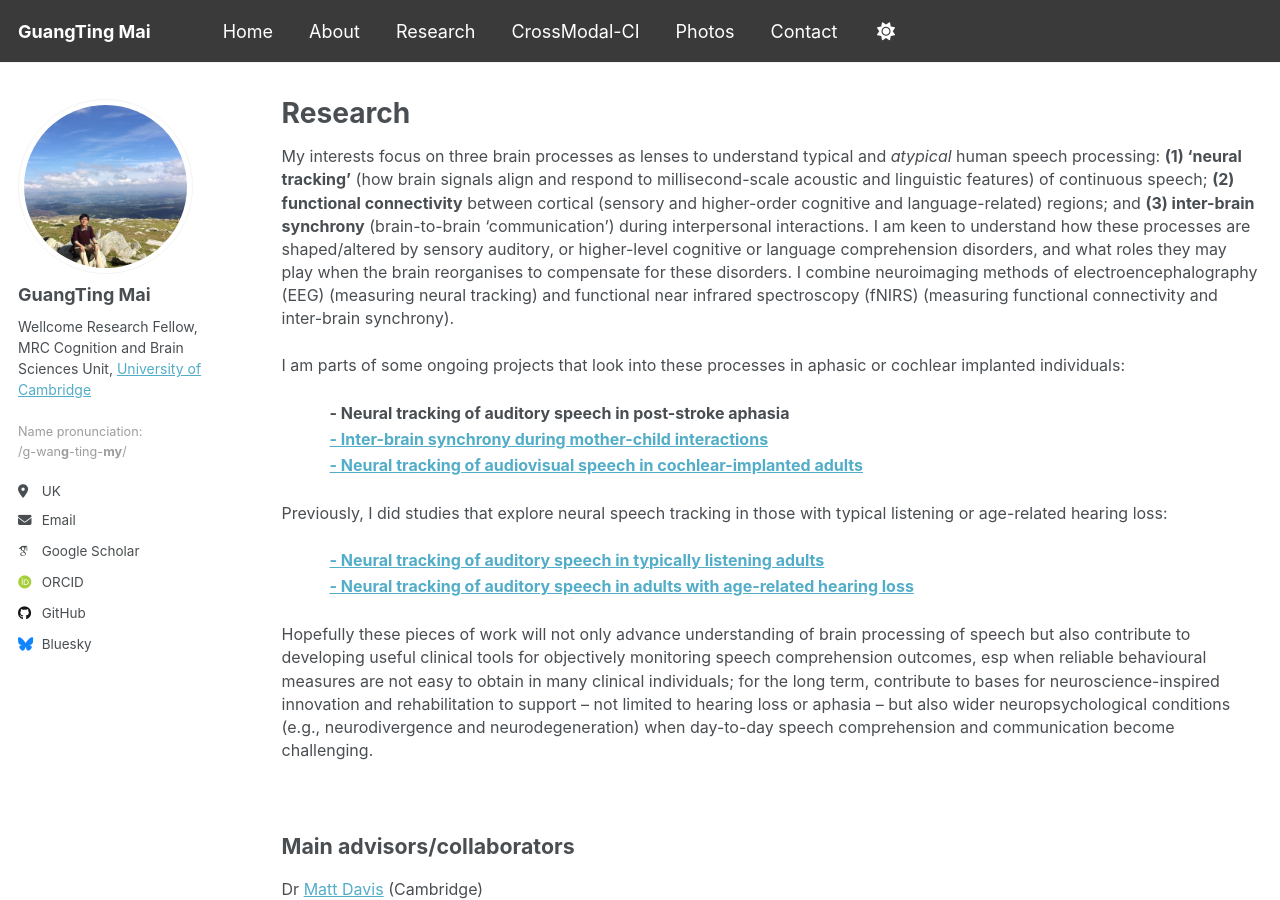
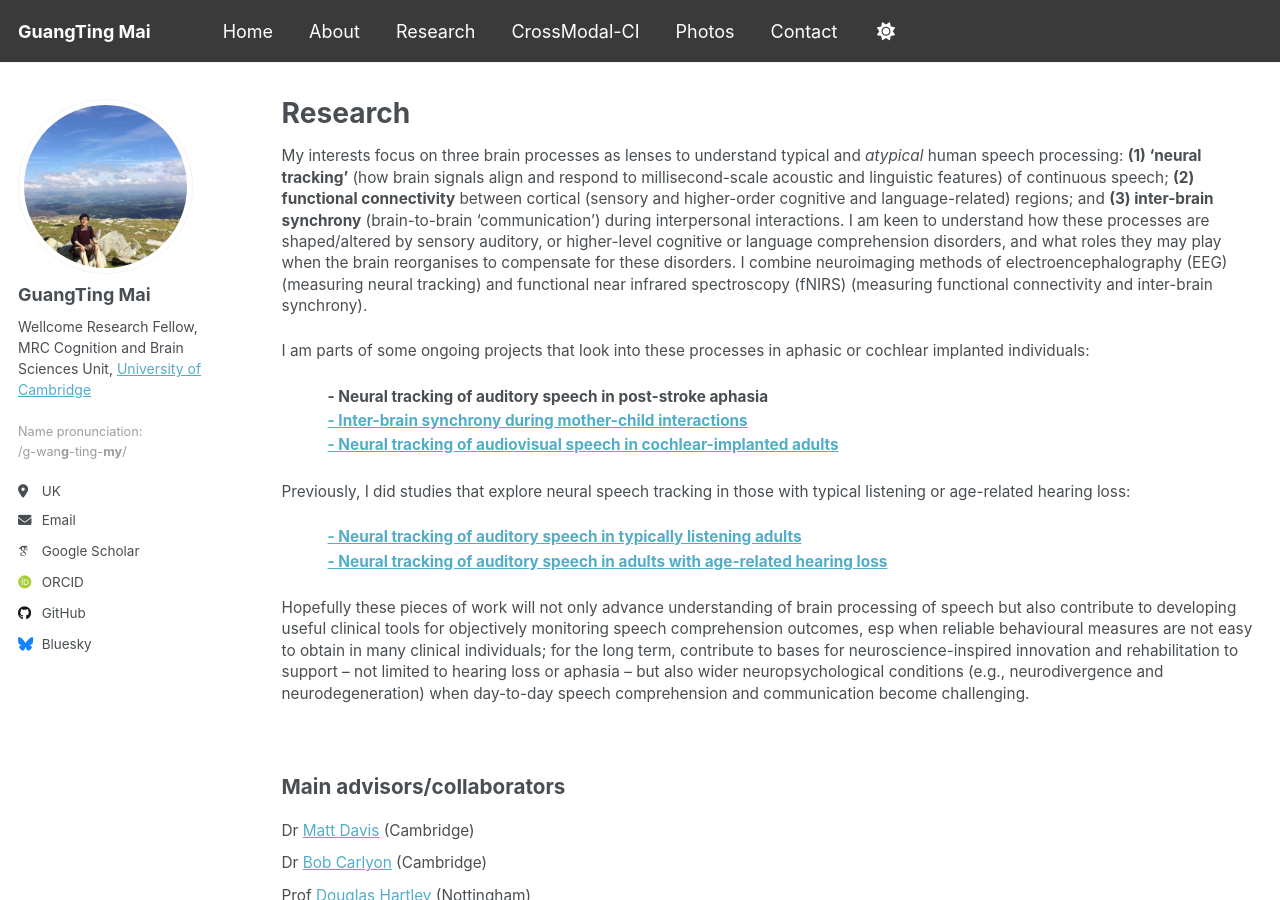
Before and after one commit to guangtingmai/guangtingmai.github.io, a Jekyll site: the page built from _pages/research.html, in a window 1280 px wide and 900 px high. Built offline with Jekyll 4.4.1, drawn with Linux system fonts in a browser that asks for light colours; some web fonts are replaced.

Commit message:
Update research.html

```diff
--- a/_pages/research.html
+++ b/_pages/research.html
@@ -4,7 +4,7 @@
 permalink: /research/
 author_profile: true
 ---
-<p><span style="font-size: 12pt;line-height: 1.45;display: block;margin-bottom: 0.18vh">My interests focus on three brain processes as lenses to
+<p><span style="font-size: 11.5pt;line-height: 1.4;display: block;margin-bottom: 0.18vh">My interests focus on three brain processes as lenses to
   understand typical and <i>atypical</i> human speech processing: <strong>(1) ‘neural tracking’</strong> (how brain signals align and respond to millisecond-scale acoustic
   and linguistic features) of continuous speech; <strong>(2) functional connectivity</strong> between cortical (sensory and higher-order cognitive and
   language-related) regions; and <strong>(3) inter-brain synchrony</strong> (brain-to-brain ‘communication’) during interpersonal interactions.
@@ -12,18 +12,18 @@
   and what roles they may play when the brain reorganises to compensate for these disorders. I combine neuroimaging methods of
   electroencephalography (EEG) (measuring neural tracking) and functional near infrared spectroscopy (fNIRS)
   (measuring functional connectivity and inter-brain synchrony).</span></p>
-<p><span style="font-size: 12pt;line-height: 1.45;display: block;margin-bottom: 0.15vh">I am parts of some ongoing projects that look into these processes in aphasic or cochlear implanted individuals:</span></p>
+<p><span style="font-size: 11.5pt;line-height: 1.4;display: block;margin-bottom: 0.15vh">I am parts of some ongoing projects that look into these processes in aphasic or cochlear implanted individuals:</span></p>
 <p>
-  <span style="font-size: 12pt;line-height: 1.6;display: block;margin-bottom: 0.05vh">&emsp;&emsp;&emsp;<strong>- Neural tracking of auditory speech in post-stroke aphasia</strong></span>
-  <span style="font-size: 12pt;line-height: 1.6;display: block;margin-bottom: 0.05vh">&emsp;&emsp;&emsp;<a href="https://guangtingmai.github.io/interbrain-sync/"><strong>- Inter-brain synchrony during mother-child interactions</strong></a></span>
-  <span style="font-size: 12pt;line-height: 1.6;display: block;margin-bottom: 0.15vh">&emsp;&emsp;&emsp;<a href="https://guangtingmai.github.io/crossmodal-ci/"><strong>- Neural tracking of audiovisual speech in cochlear-implanted adults</strong></a></span>
+  <span style="font-size: 11.5pt;line-height: 1.55;display: block;margin-bottom: 0.05vh">&emsp;&emsp;&emsp;<strong>- Neural tracking of auditory speech in post-stroke aphasia</strong></span>
+  <span style="font-size: 11.5pt;line-height: 1.55;display: block;margin-bottom: 0.05vh">&emsp;&emsp;&emsp;<a href="https://guangtingmai.github.io/interbrain-sync/"><strong>- Inter-brain synchrony during mother-child interactions</strong></a></span>
+  <span style="font-size: 11.5pt;line-height: 1.55;display: block;margin-bottom: 0.15vh">&emsp;&emsp;&emsp;<a href="https://guangtingmai.github.io/crossmodal-ci/"><strong>- Neural tracking of audiovisual speech in cochlear-implanted adults</strong></a></span>
 </p>
-<p><span style="font-size: 12pt;line-height: 1.45;display: block;margin-bottom: 0.15vh">Previously, I did studies that explore neural speech tracking in those with typical listening or age-related hearing loss:</span></p>
+<p><span style="font-size: 11.5pt;line-height: 1.4;display: block;margin-bottom: 0.15vh">Previously, I did studies that explore neural speech tracking in those with typical listening or age-related hearing loss:</span></p>
 <p>
-  <span style="font-size: 12pt;line-height: 1.6;display: block;margin-bottom: 0.05vh">&emsp;&emsp;&emsp;<a href="https://guangtingmai.github.io/neuraltrack-typical/"><strong>- Neural tracking of auditory speech in typically listening adults</strong></a></span>
-  <span style="font-size: 12pt;line-height: 1.6;display: block;margin-bottom: 0.25vh">&emsp;&emsp;&emsp;<a href="https://guangtingmai.github.io/neuraltrack-hearingloss/"><strong>- Neural tracking of auditory speech in adults with age-related hearing loss</strong></a></span>
+  <span style="font-size: 11.5pt;line-height: 1.55;display: block;margin-bottom: 0.05vh">&emsp;&emsp;&emsp;<a href="https://guangtingmai.github.io/neuraltrack-typical/"><strong>- Neural tracking of auditory speech in typically listening adults</strong></a></span>
+  <span style="font-size: 11.5pt;line-height: 1.55;display: block;margin-bottom: 0.25vh">&emsp;&emsp;&emsp;<a href="https://guangtingmai.github.io/neuraltrack-hearingloss/"><strong>- Neural tracking of auditory speech in adults with age-related hearing loss</strong></a></span>
 </p>
-<p><span style="font-size: 12pt;line-height: 1.45;display: block;margin-bottom: 0.15vh">Hopefully these pieces of work will not only advance
+<p><span style="font-size: 11.5pt;line-height: 1.4;display: block;margin-bottom: 0.15vh">Hopefully these pieces of work will not only advance
   understanding of brain processing of speech but also contribute to developing useful clinical tools for objectively monitoring speech
   comprehension outcomes, esp when reliable behavioural measures are not easy to obtain in many clinical individuals; for the long term, contribute
   to bases for neuroscience-inspired innovation and rehabilitation to support – not limited to hearing loss or aphasia – but also wider
@@ -31,20 +31,20 @@
   challenging.</span></p>
 <br>
 
-<p><span style="font-size: 16pt;line-height: 1.45;display: block;margin-bottom: 0.18vh"><strong>Main advisors/collaborators</strong></span></p>
-<p><span style="font-size: 12pt;line-height: 0.6;display: block;margin-bottom: 0.05vh">Dr <a href="https://www.mrc-cbu.cam.ac.uk/people/matt.davis/">Matt Davis</a> (Cambridge)</span></p>
-<p><span style="font-size: 12pt;line-height: 0.6;display: block;margin-bottom: 0.05vh">Dr <a href="https://www.mrc-cbu.cam.ac.uk/people/bob.carlyon/">Bob Carlyon</a> (Cambridge)</span></p>
-<p><span style="font-size: 12pt;line-height: 0.6;display: block;margin-bottom: 0.05vh">Prof <a href="https://www.nottingham.ac.uk/Medicine/people/douglas.hartley">Douglas Hartley</a> (Nottingham)</span></p>
-<p><span style="font-size: 12pt;line-height: 0.6;display: block;margin-bottom: 0.05vh">Dr <a href="https://profiles.ucl.ac.uk/82001-holly-robson">Holly Robson</a> (UCL)</span></p>
-<p><span style="font-size: 12pt;line-height: 0.6;display: block;margin-bottom: 0.05vh">Dr <a href="https://profiles.ucl.ac.uk/71137-emily-upton">Emily Upton</a> (UCL)</span></p>
-<p><span style="font-size: 12pt;line-height: 0.6;display: block;margin-bottom: 0.05vh">Prof <a href="https://www.ncl.ac.uk/medical-sciences/people/profile/timgriffiths.html">Tim Griffiths</a> (Newcastle/UCL)</span></p>
+<p><span style="font-size: 15.5pt;line-height: 1.45;display: block;margin-bottom: 0.18vh"><strong>Main advisors/collaborators</strong></span></p>
+<p><span style="font-size: 11.5pt;line-height: 0.6;display: block;margin-bottom: 0.05vh">Dr <a href="https://www.mrc-cbu.cam.ac.uk/people/matt.davis/">Matt Davis</a> (Cambridge)</span></p>
+<p><span style="font-size: 11.5pt;line-height: 0.6;display: block;margin-bottom: 0.05vh">Dr <a href="https://www.mrc-cbu.cam.ac.uk/people/bob.carlyon/">Bob Carlyon</a> (Cambridge)</span></p>
+<p><span style="font-size: 11.5pt;line-height: 0.6;display: block;margin-bottom: 0.05vh">Prof <a href="https://www.nottingham.ac.uk/Medicine/people/douglas.hartley">Douglas Hartley</a> (Nottingham)</span></p>
+<p><span style="font-size: 11.5pt;line-height: 0.6;display: block;margin-bottom: 0.05vh">Dr <a href="https://profiles.ucl.ac.uk/82001-holly-robson">Holly Robson</a> (UCL)</span></p>
+<p><span style="font-size: 11.5pt;line-height: 0.6;display: block;margin-bottom: 0.05vh">Dr <a href="https://profiles.ucl.ac.uk/71137-emily-upton">Emily Upton</a> (UCL)</span></p>
+<p><span style="font-size: 11.5pt;line-height: 0.6;display: block;margin-bottom: 0.05vh">Prof <a href="https://www.ncl.ac.uk/medical-sciences/people/profile/timgriffiths.html">Tim Griffiths</a> (Newcastle/UCL)</span></p>
 <br>
 
-<p><span style="font-size: 16pt;line-height: 1.45;display: block;margin-bottom: 0.18vh"><strong>Major research links</strong></span></p>
-<p><span style="font-size: 12pt;line-height: 0.65;display: block;margin-bottom: 0.05vh"><a href="https://www.mrc-cbu.cam.ac.uk/">MRC Cognition and Brain Sciences Unit</a></span></p>
-<p><span style="font-size: 12pt;line-height: 0.65;display: block;margin-bottom: 0.05vh"><a href="https://neuroscience.cam.ac.uk/">Cambridge Neuroscience</a></span></p>
-<p><span style="font-size: 12pt;line-height: 0.65;display: block;margin-bottom: 0.05vh"><a href="https://www.hearing-research.group.cam.ac.uk/">Cambridge Hearing Group</a></span></p>
-<p><span style="font-size: 12pt;line-height: 0.65;display: block;margin-bottom: 0.05vh"><a href="https://www.languagesciences.cam.ac.uk/">Cambridge Language Sciences</a></span></p>
-<p><span style="font-size: 12pt;line-height: 0.65;display: block;margin-bottom: 0.05vh"><a href="https://www.ucl.ac.uk/brain-sciences/pals/research/language-and-cognition">UCL Language and Cognition</a></span></p>
-<p><span style="font-size: 12pt;line-height: 0.65;display: block;margin-bottom: 0.05vh"><a href="https://www.ucl.ac.uk/brain-sciences/pals/research/speech-hearing-and-phonetic-sciences">UCL SHaPS</a></span></p>
-<p><span style="font-size: 12pt;line-height: 0.65;display: block;margin-bottom: 0.05vh"><a href="https://nottinghambrc.nihr.ac.uk/research/hearing/">Nottingham Hearing Sciences</a></span></p>
+<p><span style="font-size: 15.5pt;line-height: 1.45;display: block;margin-bottom: 0.18vh"><strong>Major research links</strong></span></p>
+<p><span style="font-size: 11.5pt;line-height: 0.65;display: block;margin-bottom: 0.05vh"><a href="https://www.mrc-cbu.cam.ac.uk/">MRC Cognition and Brain Sciences Unit</a></span></p>
+<p><span style="font-size: 11.5pt;line-height: 0.65;display: block;margin-bottom: 0.05vh"><a href="https://neuroscience.cam.ac.uk/">Cambridge Neuroscience</a></span></p>
+<p><span style="font-size: 11.5pt;line-height: 0.65;display: block;margin-bottom: 0.05vh"><a href="https://www.hearing-research.group.cam.ac.uk/">Cambridge Hearing Group</a></span></p>
+<p><span style="font-size: 11.5pt;line-height: 0.65;display: block;margin-bottom: 0.05vh"><a href="https://www.languagesciences.cam.ac.uk/">Cambridge Language Sciences</a></span></p>
+<p><span style="font-size: 11.5pt;line-height: 0.65;display: block;margin-bottom: 0.05vh"><a href="https://www.ucl.ac.uk/brain-sciences/pals/research/language-and-cognition">UCL Language and Cognition</a></span></p>
+<p><span style="font-size: 11.5pt;line-height: 0.65;display: block;margin-bottom: 0.05vh"><a href="https://www.ucl.ac.uk/brain-sciences/pals/research/speech-hearing-and-phonetic-sciences">UCL SHaPS</a></span></p>
+<p><span style="font-size: 11.5pt;line-height: 0.65;display: block;margin-bottom: 0.05vh"><a href="https://nottinghambrc.nihr.ac.uk/research/hearing/">Nottingham Hearing Sciences</a></span></p>
```
